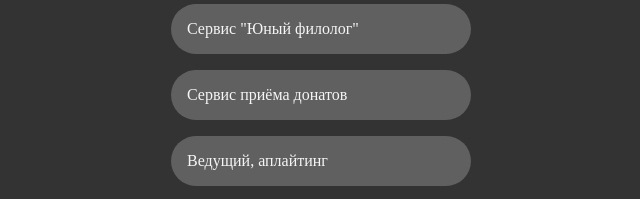
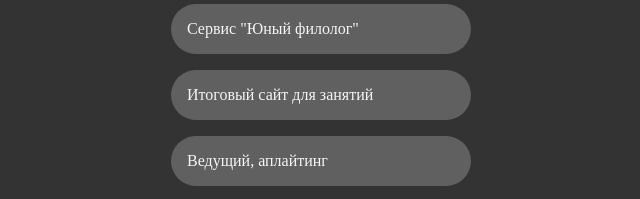
Before and after one commit to mrcybernet/mrcybernet.github.io, a plain HTML site: page index.html in a window 1280 px wide. Shown: the part 207-406 px from the top of the page, 319-959 px from the left. Drawn offline with Linux system fonts and the light colour scheme; a web font is replaced by a local one.

Commit message:
Update index.html

```diff
--- a/index.html
+++ b/index.html
@@ -23,8 +23,8 @@
                     Сервис "Юный филолог"
                 </a>
 
-                <a href="https://tdonate.ru/" class="nav-item-link">
-                    Сервис приёма донатов
+                <a href="/investitions-proj/" class="nav-item-link">
+                    Итоговый сайт для занятий
                 </a>
 
                 <a href="https://alexandrdolmat.github.io" class="nav-item-link">
```
